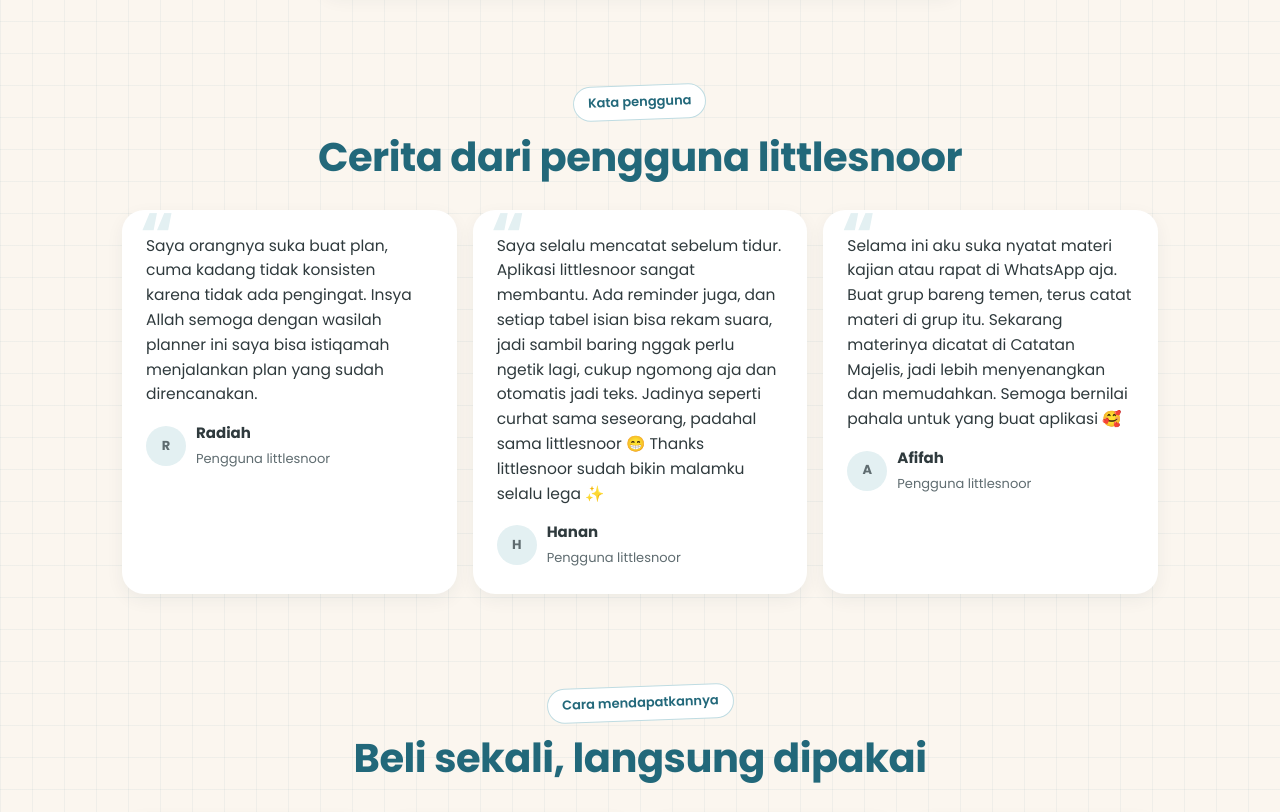
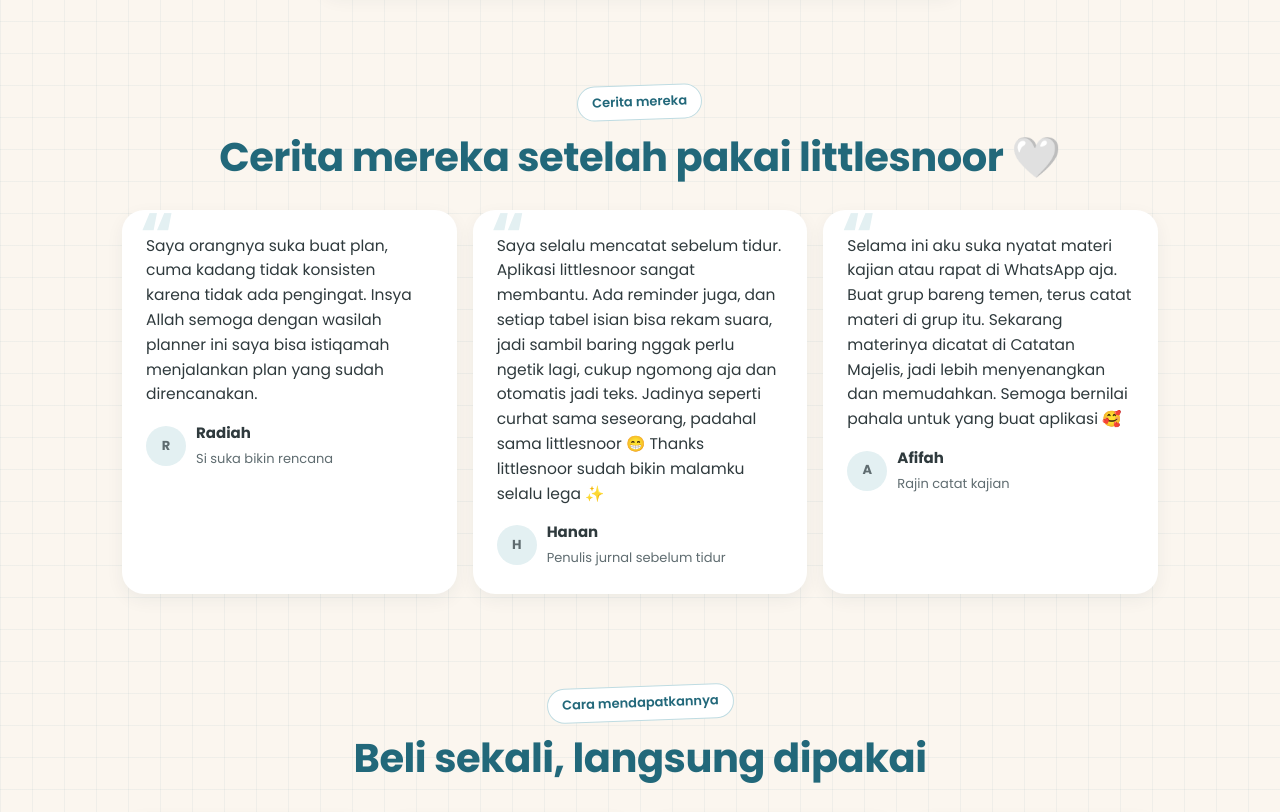
Before and after one commit to littlesnoor/littlesnoor-web, a plain HTML site: page planner/index.html in a window 1280 px wide. Shown: the part 4779-5591 px from the top of the page. Drawn offline with Linux system fonts and the light colour scheme.

Commit message:
Planner: julukan testimoni & judul bagian testimoni
Co-Authored-By: Claude Opus 5.5 <noreply@anthropic.com>
Claude-Session: https://claude.ai/code/session_012J6HDaRRxYAviJctYSdk2U

```diff
--- a/planner/index.html
+++ b/planner/index.html
@@ -432,16 +432,16 @@ footer .slog{margin-top:8px;font-size:13px}
 <section id="testimoni" style="padding-top:20px">
   <div class="wrap">
     <div class="center">
-      <span class="eyebrow">Kata pengguna</span>
-      <h2>Cerita dari pengguna littlesnoor</h2>
+      <span class="eyebrow">Cerita mereka</span>
+      <h2>Cerita mereka setelah pakai littlesnoor 🤍</h2>
     </div>
     <div class="testis">
       <div class="testi"><p>Saya orangnya suka buat plan, cuma kadang tidak konsisten karena tidak ada pengingat. Insya Allah semoga dengan wasilah planner ini saya bisa istiqamah menjalankan plan yang sudah direncanakan.</p>
-        <div class="who"><span class="av">R</span><div><b>Radiah</b><span>Pengguna littlesnoor</span></div></div></div>
+        <div class="who"><span class="av">R</span><div><b>Radiah</b><span>Si suka bikin rencana</span></div></div></div>
       <div class="testi"><p>Saya selalu mencatat sebelum tidur. Aplikasi littlesnoor sangat membantu. Ada reminder juga, dan setiap tabel isian bisa rekam suara, jadi sambil baring nggak perlu ngetik lagi, cukup ngomong aja dan otomatis jadi teks. Jadinya seperti curhat sama seseorang, padahal sama littlesnoor 😁 Thanks littlesnoor sudah bikin malamku selalu lega ✨</p>
-        <div class="who"><span class="av">H</span><div><b>Hanan</b><span>Pengguna littlesnoor</span></div></div></div>
+        <div class="who"><span class="av">H</span><div><b>Hanan</b><span>Penulis jurnal sebelum tidur</span></div></div></div>
       <div class="testi"><p>Selama ini aku suka nyatat materi kajian atau rapat di WhatsApp aja. Buat grup bareng temen, terus catat materi di grup itu. Sekarang materinya dicatat di Catatan Majelis, jadi lebih menyenangkan dan memudahkan. Semoga bernilai pahala untuk yang buat aplikasi 🥰</p>
-        <div class="who"><span class="av">A</span><div><b>Afifah</b><span>Pengguna littlesnoor</span></div></div></div>
+        <div class="who"><span class="av">A</span><div><b>Afifah</b><span>Rajin catat kajian</span></div></div></div>
     </div>
   </div>
 </section>
```
